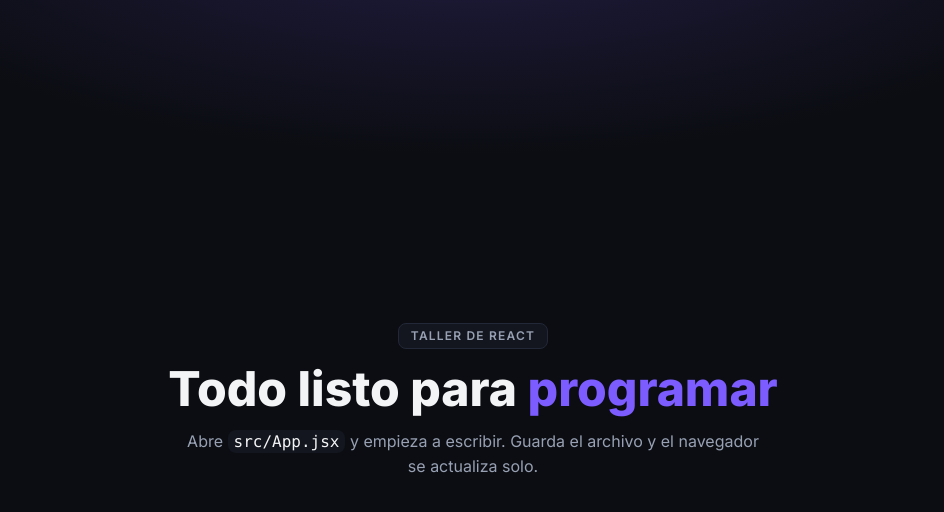
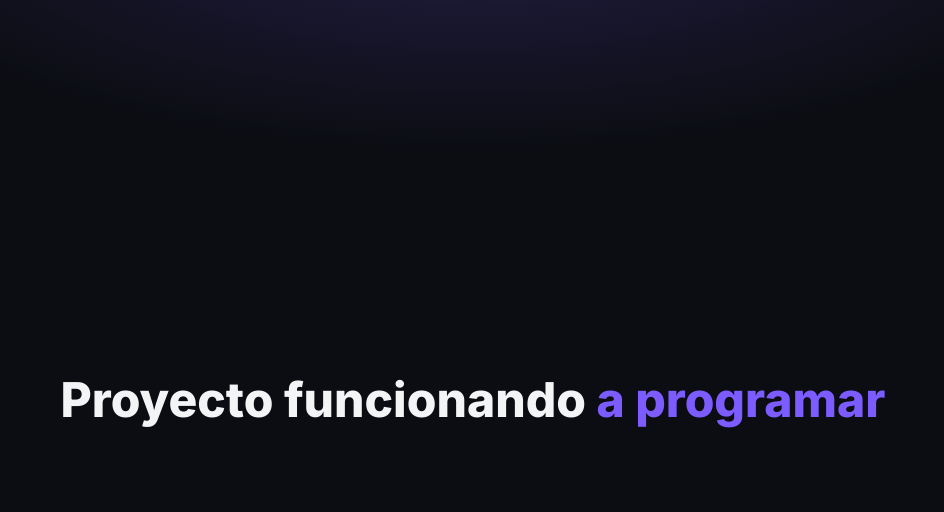
Before and after one commit to UrielCisneros/TallerReactTienda, a React (Vite) app: page / in a window 1280 px wide. Shown: the top 512 px of the page, without its empty margins (167-1111 px from the left). Built offline with nearby package versions, Linux system fonts and the light colour scheme.

Commit message:
se deja el cascaron

```diff
--- a/src/App.jsx
+++ b/src/App.jsx
@@ -20,22 +20,9 @@
 function App() {
   return (
     <main className="mx-auto flex w-full max-w-app flex-1 flex-col items-center justify-center gap-4 px-4 py-20 text-center">
-      <span className="rounded-sm border border-border bg-surface px-3 py-1 text-xs font-semibold tracking-widest text-text-muted uppercase">
-        Taller de React
-      </span>
-
       <h1 className="text-4xl font-extrabold sm:text-5xl">
-        Todo listo para <span className="text-primary">programar</span>
+        Proyecto funcionando <span className="text-primary">a programar</span>
       </h1>
-
-      <p className="max-w-xl text-text-muted">
-        Abre{' '}
-        <code className="rounded-sm bg-surface px-1.5 py-0.5 text-text">
-          src/App.jsx
-        </code>{' '}
-        y empieza a escribir. Guarda el archivo y el navegador se actualiza
-        solo.
-      </p>
     </main>
   );
 }
```
